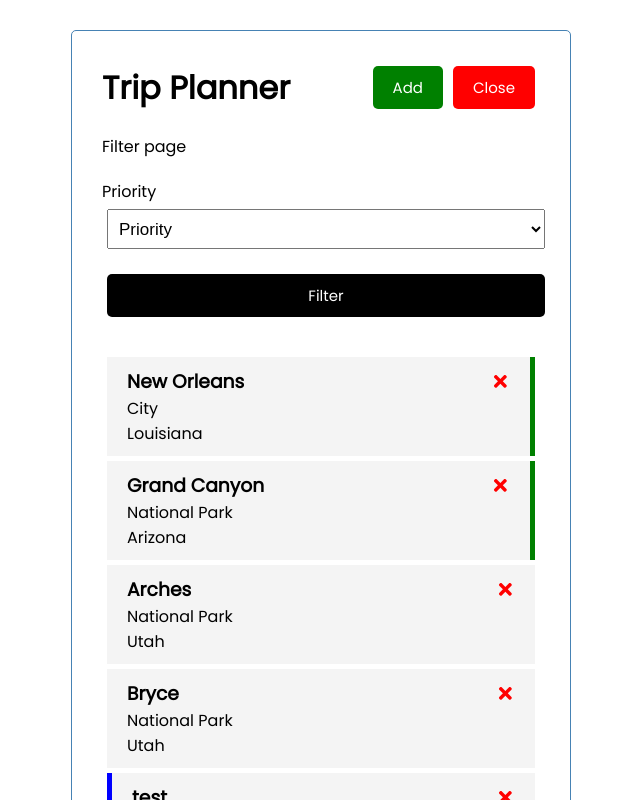
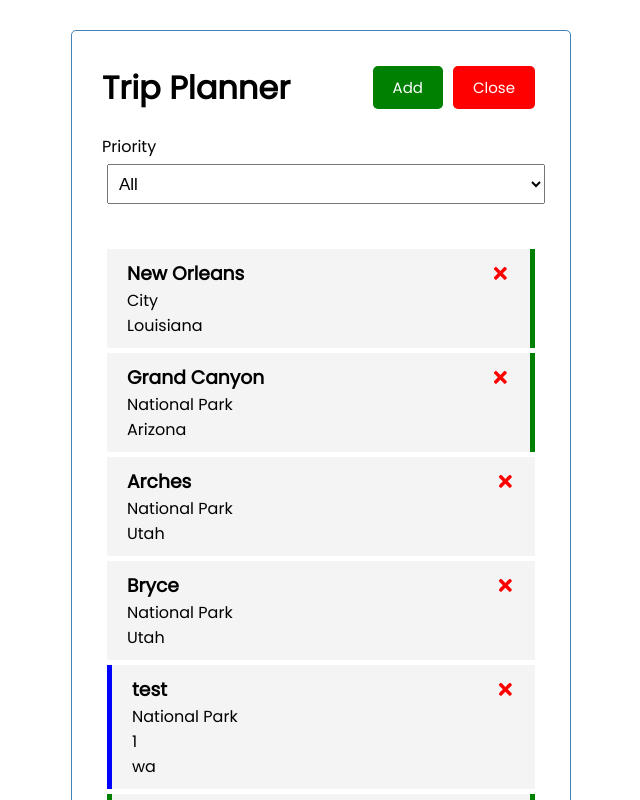
Before and after one commit to LindseySongstad/trip-planner, a React (Create React App) app: page / in a window 1280 px wide. Both pictures are taken after a click on the button "Filter". Shown: the top 800 px of the page, without its empty margins (319-959 px from the left). Built offline with nearby package versions, Linux system fonts and the light colour scheme; data requests are answered from the project's data file.

Commit message:
fix filtering
moved priority state from filter page to app.js
used filtered places list instead of updating places for filter page

```diff
--- a/src/App.js
+++ b/src/App.js
@@ -12,6 +12,7 @@ function App() {
   const [showAddPlace, setShowAddPlace,] = useState(false)
   const [showFilter, setShowFilter,] = useState(false)
   const [places, setPlaces] = useState([])
+  const [priority, setPriority] = useState('');
 
   useEffect(() => {
     const getPlaces = async () => {
@@ -88,19 +89,19 @@ function App() {
     )
   }
 
-  // Filter
-  const Filter = (priority) => {
+  // filtered places list
+  const filteredPlaces =
+    priority === '' || showFilter === false ? places
+      : places.filter((place) => place.priority === priority);
 
-    setPlaces(places.filter((place) => place.priority === priority.priority))
-  }
-
+  // when add button is clicked toggle add view
   const onAddClick = () => {
     if (showFilter) {
       setShowAddPlace(!showAddPlace);
       setShowFilter(false)
     } else { setShowAddPlace(!showAddPlace) }
   }
-
+  // when filter button is clicked toggle filter view
   const onFilterClick = () => {
     if (showAddPlace) {
       setShowAddPlace(false);
@@ -120,10 +121,13 @@ function App() {
         <Route path='/' exact render={(props) => (
           <>
             {showAddPlace && <AddPlace onAdd={addPlace} />}
-            {showFilter && <FilterForm onFilter={Filter} />}
+            {showFilter && <FilterForm
+              changePriority={setPriority}
+              priority={priority}
+            />}
             {places.length > 0 ? (
               <Places
-                places={places}
+                places={filteredPlaces}
                 onDelete={deletePlace}
                 onToggle={toggleBooked}
               />
--- a/src/components/FilterForm.js
+++ b/src/components/FilterForm.js
@@ -1,24 +1,18 @@
-import { useState } from 'react'
-
-const FilterForm = ({ onFilter }) => {
-    const [priority, setPriority] = useState('');
-
-    const onSubmit = (e) => {
-        e.preventDefault()
-
-        onFilter({ priority })
 
 
+const FilterForm = ({ changePriority, priority }) => {
+
+    const handleChange = (e) => {
+        changePriority(e.target.value)
     }
 
     return (
         <div>
-            <p>Filter page</p>
-            <form className='add-form' onSubmit={onSubmit}>
+            <form className='add-form'>
                 <div className='form-control'>
                     <label htmlFor="priority">Priority</label>
-                    <select value={priority} onChange={(e) => setPriority(e.target.value)}>
-                        <option value="" disabled defaultValue hidden>Priority</option>
+                    <select value={priority} onChange={handleChange}>
+                        <option value="" defaultValue >All</option>
                         <option value="1" style={{ color: 'blue' }}>1 - Must See</option>
                         <option value="2" style={{ color: 'green' }}>2 - Probably</option>
                         <option value="3" style={{ color: 'yellow' }}>3 - Maybe</option>
@@ -26,10 +20,7 @@ const FilterForm = ({ onFilter }) => {
                         <option value="5" style={{ color: 'red' }}>5 - Only with extra time</option>
                     </select>
                 </div>
-                <input type="submit" value="Filter"
-                    className='btn btn-block' />
             </form>
-
         </div>
     )
 }
```
